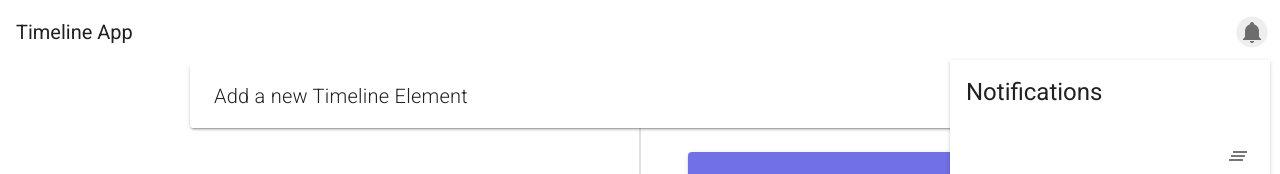
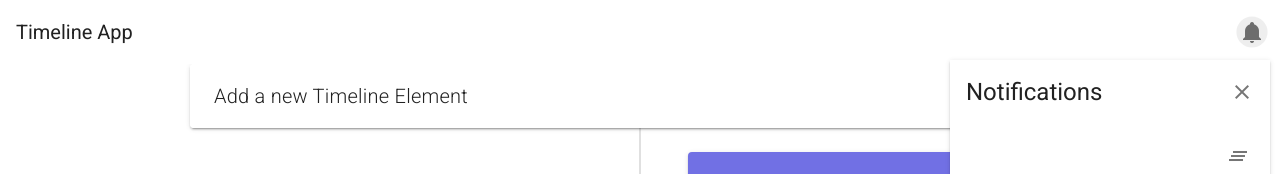
Before and after one commit to gaboarp2020/timeline-app, a Vue app: page / in a window 1280 px wide. Both pictures are taken after a click on the button 1252 px from the left and 32 px from the top of the page. Shown: the top 174 px of the page. Built offline with nearby package versions, Linux system fonts and the light colour scheme.

Commit message:
Update TheHeader component

```diff
--- a/src/components/TheHeader.vue
+++ b/src/components/TheHeader.vue
@@ -7,10 +7,10 @@
       <v-badge
         :content="notificationCount"
         :value="notificationCount"
-        color="blue"
+        color="red"
         overlap
       >
-        <v-icon @click="notificationMenu = !notificationMenu">
+        <v-icon color="secndary" @click="notificationMenu = !notificationMenu">
           mdi-bell
         </v-icon>
       </v-badge>
@@ -22,7 +22,13 @@
           width="320"
           tile
         >
-          <v-card-title class="text-h5">Notifications</v-card-title>
+          <v-card-title class="text-h5"
+            >Notifications
+            <v-spacer></v-spacer>
+            <v-icon right @click="notificationMenu = !notificationMenu">
+              mdi-close
+            </v-icon></v-card-title
+          >
           <v-list-item
             v-for="(notification, index) in notifications"
             :key="index"
```
